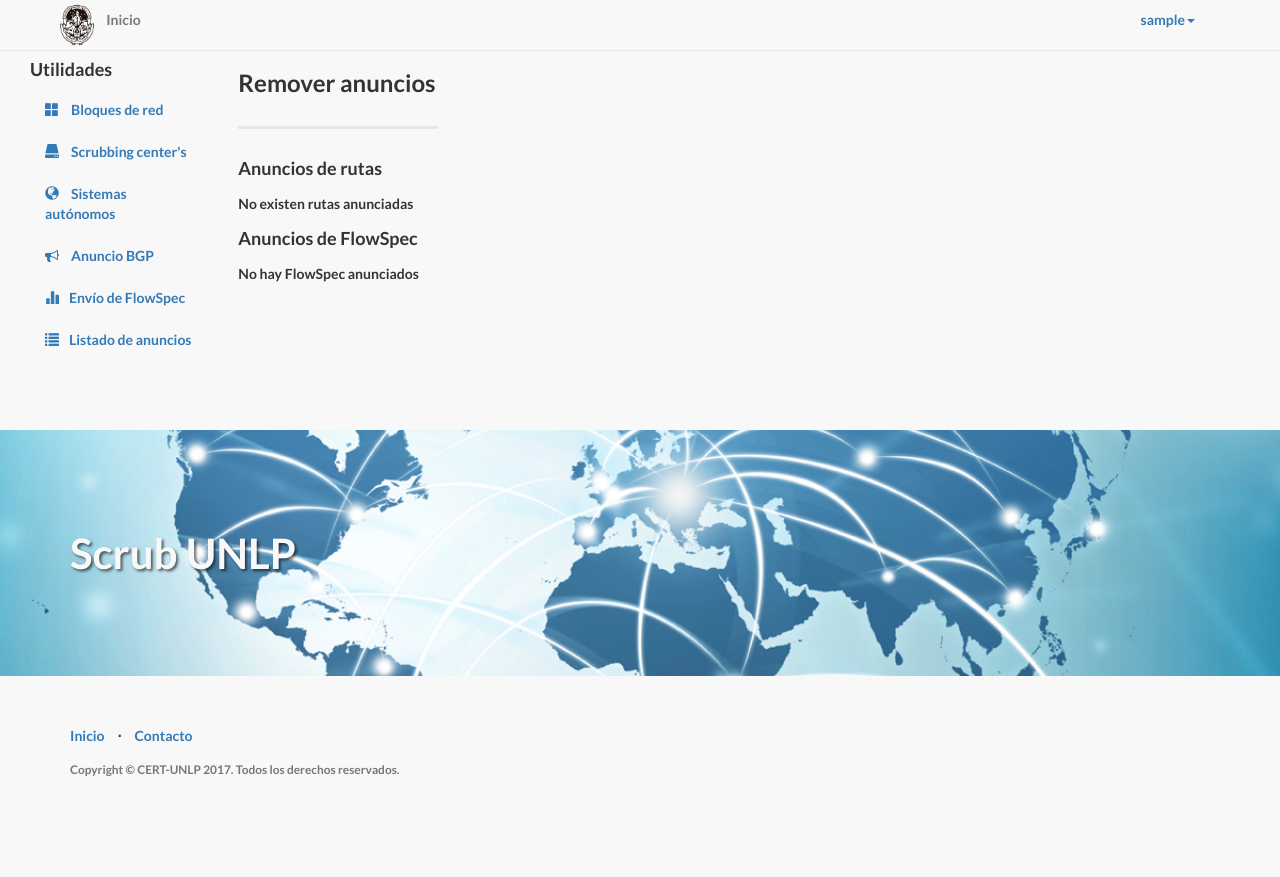
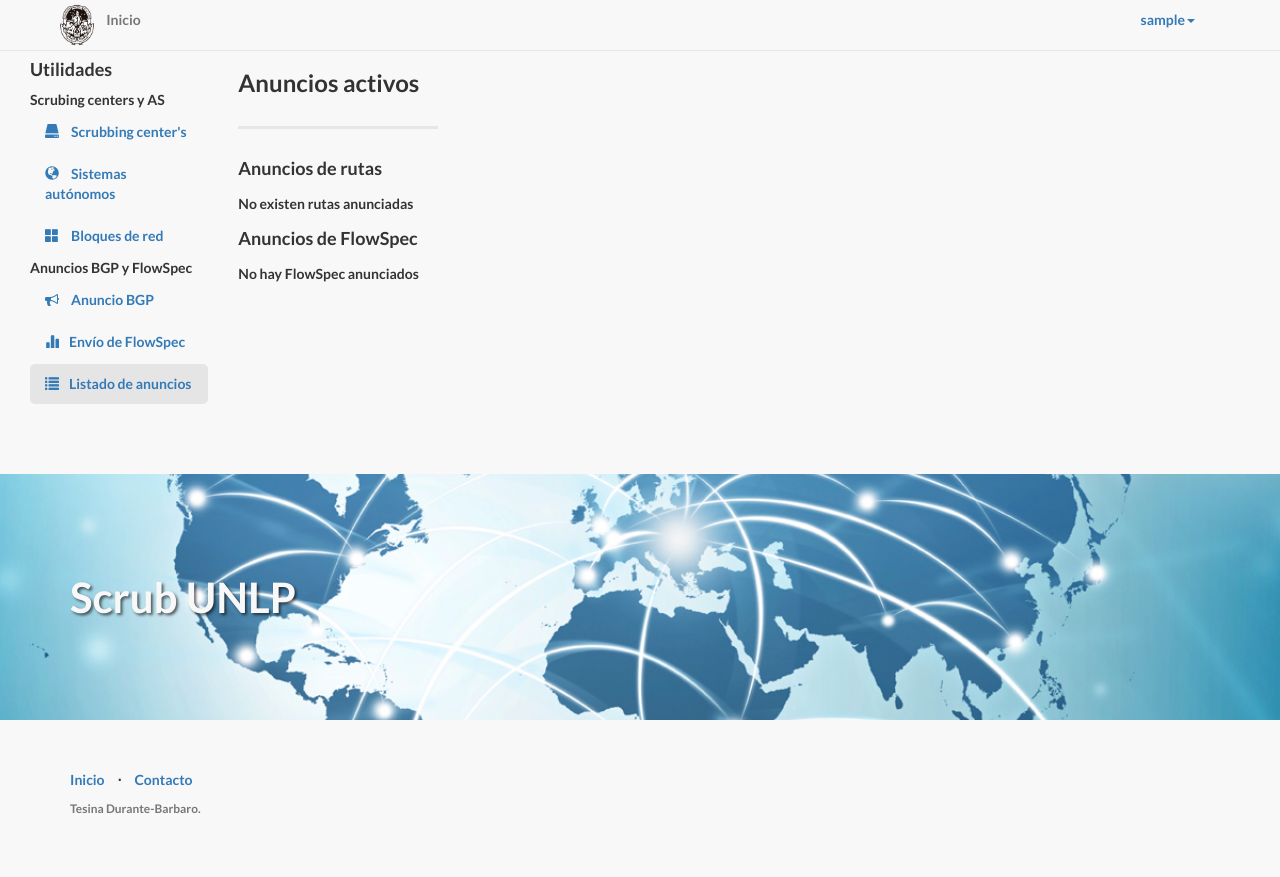
Before and after one commit to mateodurante/WebScrub, a Django app: page /announceList/ in a window 1280 px wide. Before the commit the page ends 777 px from the top, so only its background shows below. Run offline with Django 3.2, Linux system fonts and the light colour scheme; a user stored in the database is signed in; tables that the repository leaves empty hold one stand-in row (values such as "Sample post"); some libraries are stand-ins or nearby versions.

Commit message:
cambios de vistas

```diff
--- a/announceBGP/models.py
+++ b/announceBGP/models.py
@@ -22,7 +22,7 @@ class AnnounceBGP(models.Model):
             )
         if mask < 16 or mask > 26:
             raise ValidationError(
-                _('Mascara de red no válida (debe ser mayor que /16 y menor a /27)'),
+                _('Mascara de red no válida (debe ser mayor que /15 y menor a /27)'),
             )
 
     # Fields
--- a/flist/templates/announceList.html
+++ b/flist/templates/announceList.html
@@ -3,7 +3,7 @@
 {% load bootstrap3 %}
 
 {% block app_title %}
-  Remover anuncios
+  Anuncios activos
 {% endblock %}
 
 {% block content %}
--- a/home/static/css/dns_app.css
+++ b/home/static/css/dns_app.css
@@ -5,3 +5,8 @@
 .col-width-40 {
     width: 40%;
 }
+
+.active-menu {
+    background-color: #e5e5e5;
+    border-radius: 5px;
+}
--- a/home/templates/home/apps.html
+++ b/home/templates/home/apps.html
@@ -12,13 +12,15 @@
             <div name="Sidebar">
               <div class="text-left"><h4>Utilidades</h4></div>
               <ul class="nav nav-pills nav-stacked">
-                <li><a href="{% url 'netblock_index' %}"><i style="margin-right:12px;" class="glyphicon glyphicon-th-large" aria-hidden="true"></i><span>Bloques de red</span></a></li>
-								<li><a href="{% url 'scrubbing_index' %}"><i style="margin-right:12px;" class="glyphicon glyphicon-hdd" aria-hidden="true"></i><span>Scrubbing center's</span></a></li>
-								<li><a href="{% url 'asn_index' %}"><i style="margin-right:12px;" class="glyphicon glyphicon-globe" aria-hidden="true"></i><span>Sistemas autónomos</span></a></li>
+                <li><span>Scrubing centers y AS</span></li>
+								<li class="{% if request.resolver_match.url_name in 'scrubbing_index' %}active-menu rounded{% endif %}"><a href="{% url 'scrubbing_index' %}"><i style="margin-right:12px;" class="nav-link glyphicon glyphicon-hdd" aria-hidden="true"></i><span>Scrubbing center's</span></a></li>
+								<li class="{% if request.resolver_match.url_name in 'asn_index' %}active-menu rounded{% endif %}"><a href="{% url 'asn_index' %}"><i style="margin-right:12px;" class="glyphicon glyphicon-globe" aria-hidden="true"></i><span>Sistemas autónomos</span></a></li>
+                <li class="{% if request.resolver_match.url_name in 'netblock_index' %}active-menu rounded{% endif %}"><a href="{% url 'netblock_index' %}"><i style="margin-right:12px;" class="glyphicon glyphicon-th-large" aria-hidden="true"></i><span>Bloques de red</span></a></li>
               {% if user.asn_set.count %}
-                <li><a href="/announceBGP"><i style="margin-right:12px;" class="fa fa-bullhorn" aria-hidden="true"></i><span>Anuncio BGP</span></a></li>
-                <li><a href="/flowSpec"><i style="margin-right:10px;" class="glyphicon glyphicon-stats" aria-hidden="true"></i><span>Envío de FlowSpec</span></a></li>
-                <li><a href="/announceList"><i style="margin-right:10px;" class="glyphicon glyphicon-list" aria-hidden="true"></i><span>Listado de anuncios</span></a></li>
+                <li><span>Anuncios BGP y FlowSpec</span></li>
+                <li class="{% if request.resolver_match.url_name in 'announce_index' %}active-menu rounded{% endif %}"><a href="{% url 'announce_index' %}"><i style="margin-right:12px;" class="fa fa-bullhorn" aria-hidden="true"></i><span>Anuncio BGP</span></a></li>
+                <li class="{% if request.resolver_match.url_name in 'flowspec_index,flowspec_create' %}active-menu rounded{% endif %}"><a href="{% url 'flowspec_index' %}"><i style="margin-right:10px;" class="glyphicon glyphicon-stats" aria-hidden="true"></i><span>Envío de FlowSpec</span></a></li>
+                <li class="{% if request.resolver_match.url_name in 'flis_index,Withdraw' %}active-menu rounded{% endif %}"><a href="{% url 'flis_index' %}"><i style="margin-right:10px;" class="glyphicon glyphicon-list" aria-hidden="true"></i><span>Listado de anuncios</span></a></li>
               {% endif %}
               {#% if not user.is_superuser %#}
                 <!--<li><a href="/admin/"><i style="margin-right:10px;" class="glyphicon glyphicon-list" aria-hidden="true"></i><span>Panel Administrador</span></a></li>-->
--- a/home/templates/home/footer.html
+++ b/home/templates/home/footer.html
@@ -9,10 +9,10 @@
                     </li>
                     <li class="footer-menu-divider">&sdot;</li>
                     <li>
-                        <a href="http://www.cert.unlp.edu.ar/" target="_blank">Contacto</a>
+                        <a href="http://www.unlp.edu.ar/" target="_blank">Contacto</a>
                     </li>
                 </ul>
-                <p class="copyright text-muted small">Copyright &copy; CERT-UNLP 2017. Todos los derechos reservados.</p>
+                <p class="text-muted small">Tesina Durante-Barbaro.</p>
             </div>
         </div>
     </div>
--- a/home/templates/home/head.html
+++ b/home/templates/home/head.html
@@ -7,8 +7,8 @@
 <meta charset="utf-8">
 <meta http-equiv="X-UA-Compatible" content="IE=edge">
 <meta name="viewport" content="width=device-width, initial-scale=1">
-<meta name="description" content="Discovery info site developed by CERT-UNLP">
-<meta name="author" content="CERT-UNLP">
+<meta name="description" content="Tesina Durante-Barbaro">
+<meta name="author" content="Tesina Durante-Barbaro">
 
 <link rel="shortcut icon" type="image/png" href="{% static 'img/favicon.ico' %}"/>
 <title>Scrub UNLP</title>
```
Also changed, not shown: flowSpec/forms.py (+4 -4 lines), README.md.
